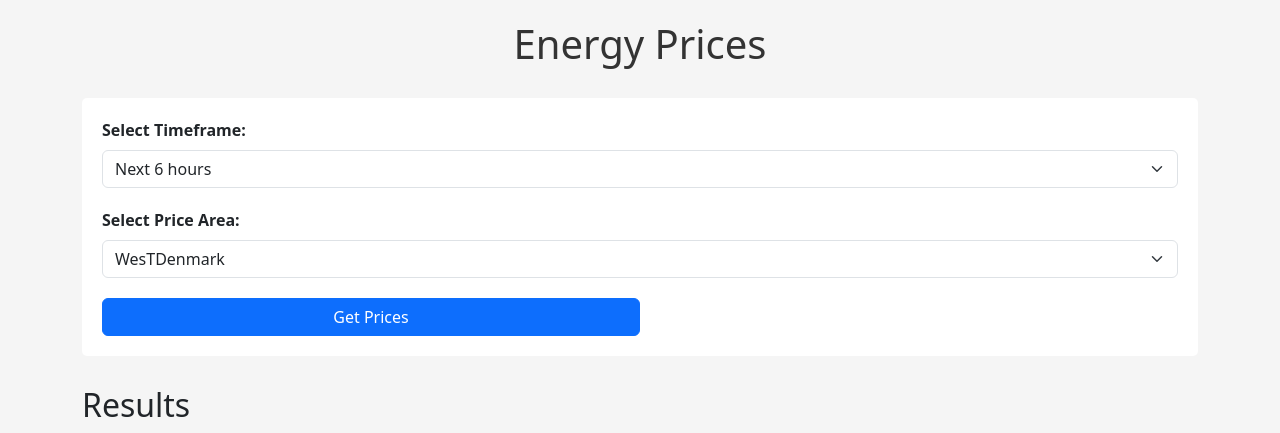
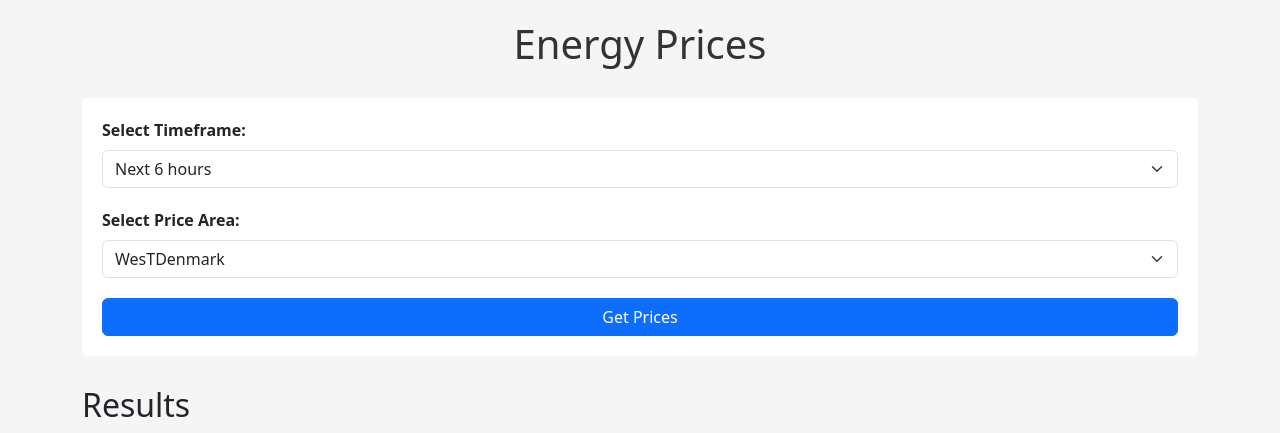
Before and after one commit to Michaelgimm/energinet-elpris, a Flask app: template templates/prices.html in a window 1280 px wide. Shown: the top 433 px of the page. Run offline with Flask 3, Linux system fonts and the light colour scheme; the template is opened without the code that fills it, so the values that code supplies are empty; some libraries are stand-ins or nearby versions.

Commit message:
change css to 100

```diff
--- a/static/styles.css
+++ b/static/styles.css
@@ -35,7 +35,7 @@ select.form-select {
 
 /* Style the submit button */
 .btn-primary {
-    width: 50%;
+    width: 100%;
 }
 
 /* Style the prices list */
```
